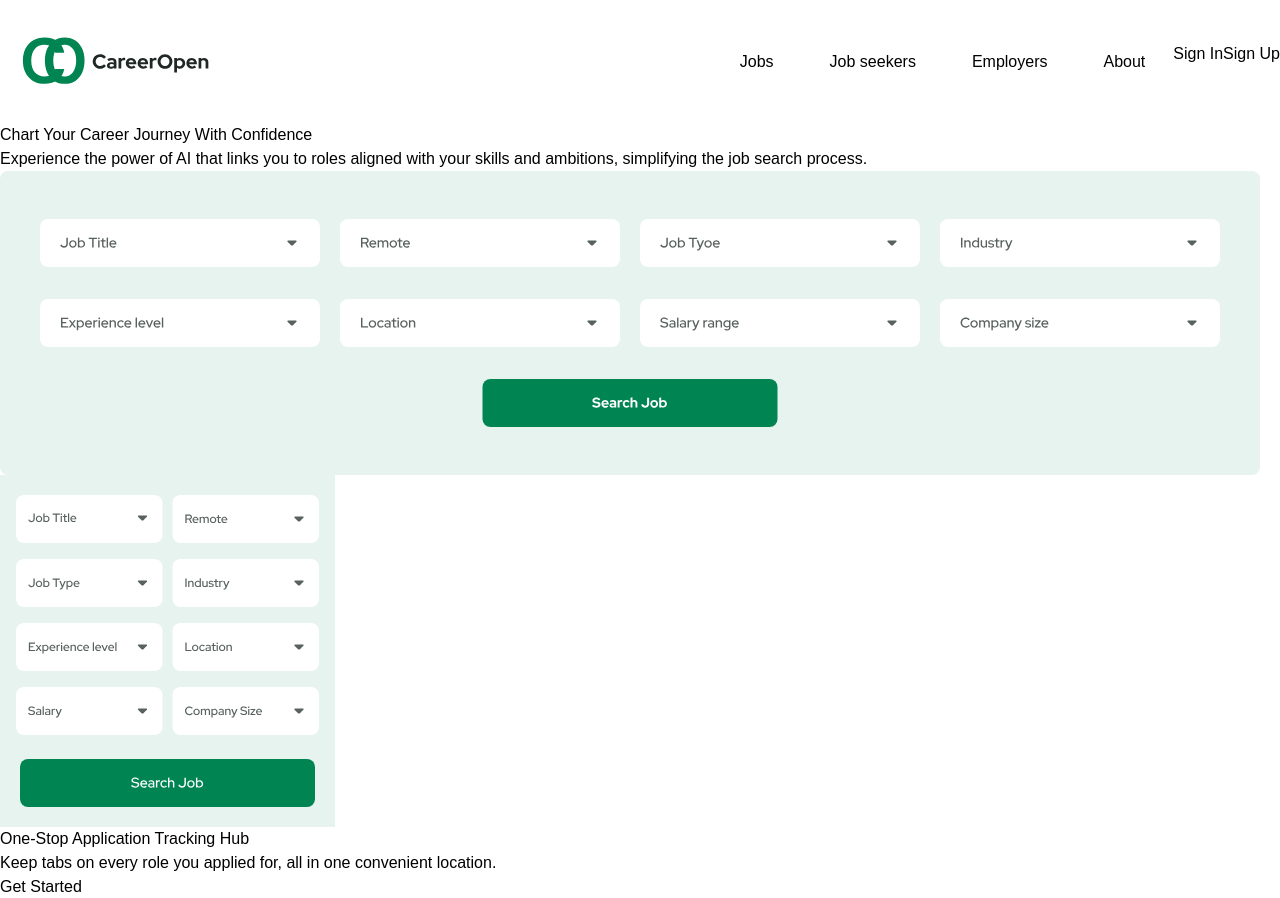
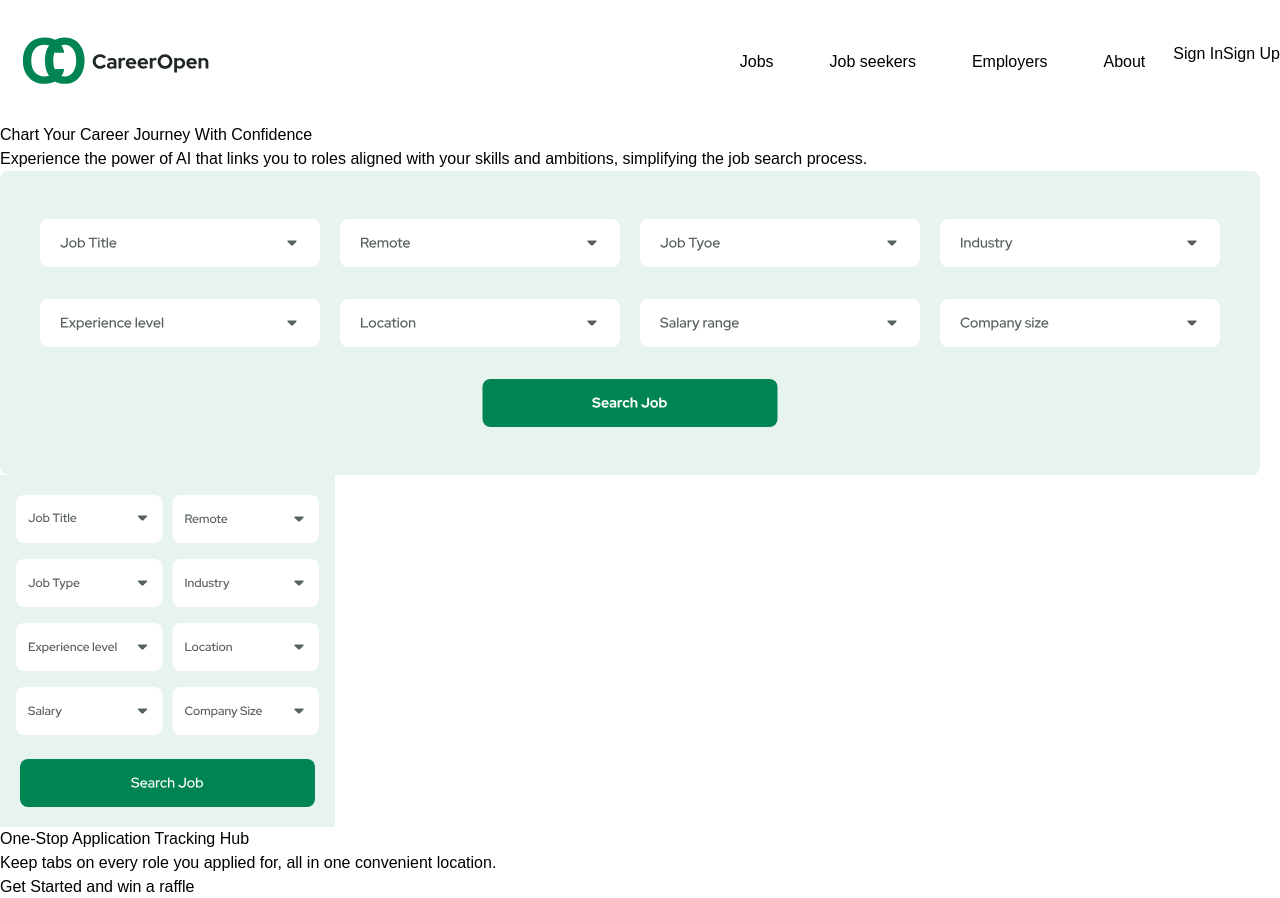
Before and after one commit to Assistantkiwi/CareerOpen, a React (Vite) app in the folder CareerOpen/: page /index in a window 1280 px wide. Shown: the top 898 px of the page. Built offline with nearby package versions, Linux system fonts and the light colour scheme.

Commit message:
God Abeg

```diff
--- a/CareerOpen/src/components/Body/landpage.jsx
+++ b/CareerOpen/src/components/Body/landpage.jsx
@@ -71,7 +71,7 @@ export default function Body() {
               className="bg-[#008552] text-[#FFFFFF] mt-10 py-4 px-36 rounded-md"
             >
                 <Link to={"../signup"}>
-              Get Started
+              Get Started and win a raffle
               </Link>
             </button>
           </div>
```
